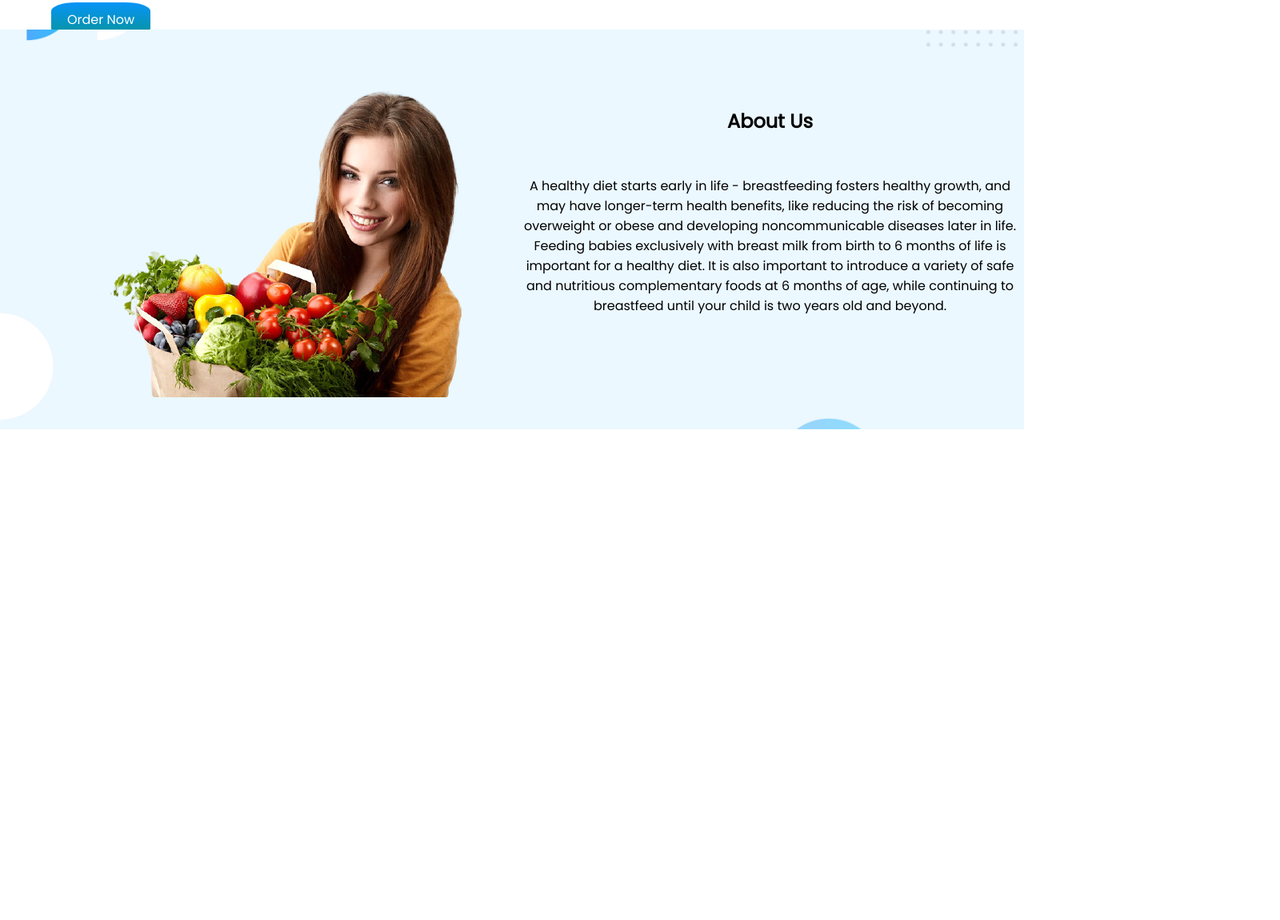
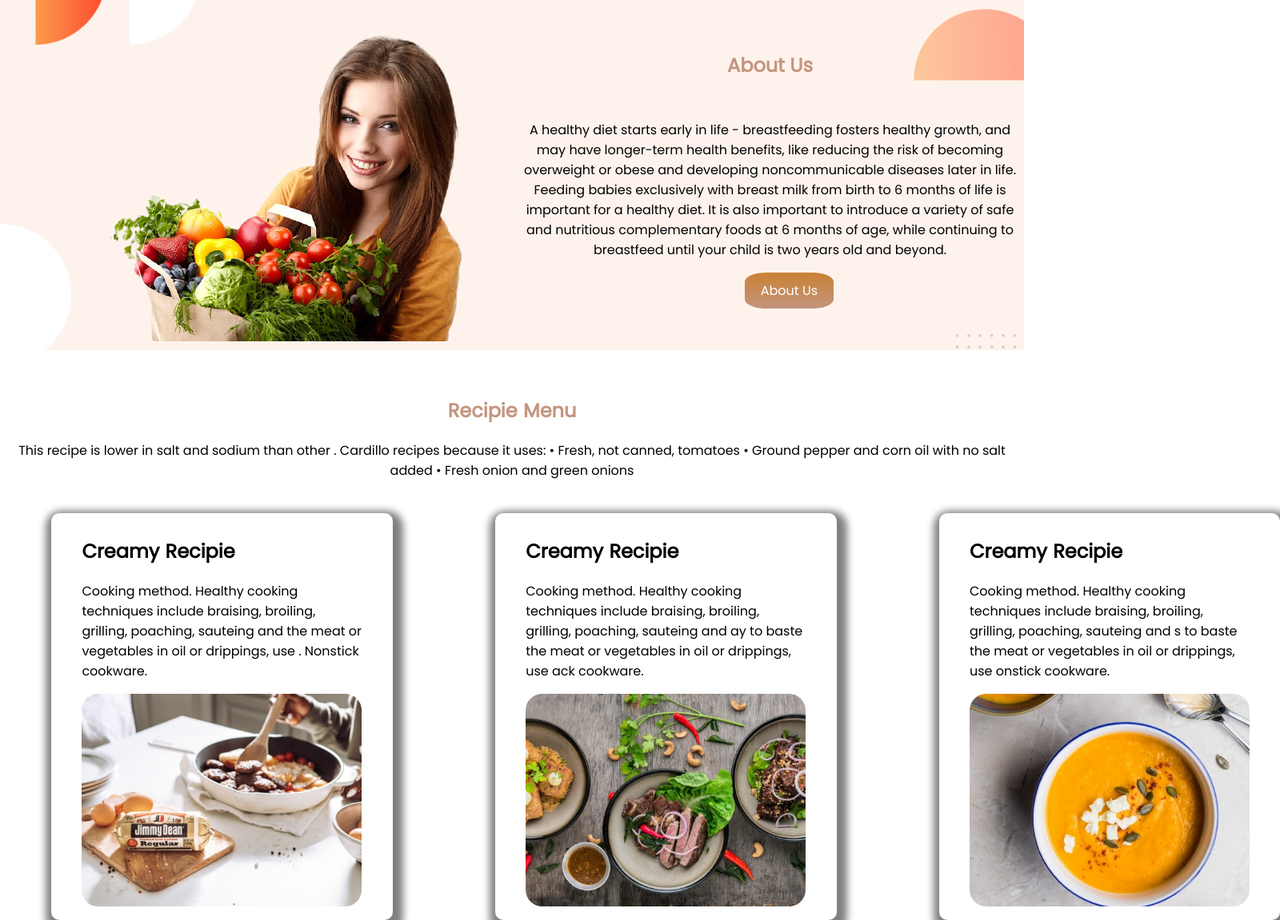
Before and after one commit to MustakShan/best-foods, a plain HTML site: page index.html in a window 1280 px wide. Shown: the part 263-1414 px from the top of the page at 80% size, 1600 px wide, since content can reach past the window. Before the commit the page ends 800 px from the top, so only its background shows below. Drawn offline with Linux system fonts and the light colour scheme.

Commit message:
menu added

```diff
--- a/index.html
+++ b/index.html
@@ -15,7 +15,7 @@
 <body>
     <section id="header">
         <div class="left-side">
-            <h1> <span> Skip </span>The Diet,<br>Eat Healthy,<br>With Best Foods</h1>
+            <h1> <span> Skip </span>The Diet, Eat Healthy, With Best Foods</h1>
             <p>IT IS HEALTH THAT IS REAL WEALTH AND NOT PIECES OF GOLD AND SILVER MAHATMA GANDHI LAWYER AND
                 ANTI-COLONIAL
                 NATIONALIST</p>
@@ -38,6 +38,46 @@
                 Feeding babies exclusively with breast milk from birth to 6 months of life is important for a healthy
                 diet. It is also important to introduce a variety of safe and nutritious complementary foods at 6 months
                 of age, while continuing to breastfeed until your child is two years old and beyond.</p>
+            <a class="button" target="_blank" href="https://web.programming-hero.com/login">About Us</a>
+        </div>
+    </section>
+    <section>
+        <div class="menu">
+            <h1>Recipie Menu</h1>
+            <p>This recipe is lower in salt and sodium than other . Cardillo recipes because it uses: • Fresh, not
+                canned, tomatoes • Ground pepper and corn oil with no salt added • Fresh onion and green onions </p>
+        </div>
+        <div id="recipie">
+            <div class="recipie-menu">
+                <h1>Creamy Recipie</h1>
+                <p>Cooking method. Healthy cooking techniques include braising, broiling, grilling, poaching, sauteing
+                    and
+                    the meat or vegetables in oil or drippings,
+                    use
+                    . Nonstick
+                    cookware.</p>
+                <img src="photos/cream.jpg" alt="cream" width="350px">
+            </div>
+            <div class="recipie-menu">
+                <h1>Creamy Recipie</h1>
+                <p>Cooking method. Healthy cooking techniques include braising, broiling, grilling, poaching, sauteing
+                    and
+                    ay to baste the meat or vegetables in oil or drippings,
+                    use
+                    ack
+                    cookware.</p>
+                <img src="photos/meat.jpg" alt="cream" width="350px">
+            </div>
+            <div class="recipie-menu">
+                <h1>Creamy Recipie</h1>
+                <p>Cooking method. Healthy cooking techniques include braising, broiling, grilling, poaching, sauteing
+                    and
+                    s to baste the meat or vegetables in oil or drippings,
+                    use
+                    onstick
+                    cookware.</p>
+                <img src="photos/soup.png" alt="cream" width="350px">
+            </div>
         </div>
     </section>
 </body>
--- a/style.css
+++ b/style.css
@@ -1,15 +1,15 @@
 body{
     font-family: 'Poppins', sans-serif;
     margin: 0%;
-}
-h1{
-    font-weight: 800;
 }
 span{
     color: #0794F8;
 }
 #header{
     display: flex;
+}
+h1{
+    word-spacing: 1px;
 }
 .button{
     text-decoration: none;
@@ -31,15 +31,14 @@ a{
 }
 #about-us{
     display: flex;
-    background-image: url(photos/bg-2.jpg);
-    height: 500px;
-    background-position: center;
+    background-image: url(photos/bg-2.png);
+    width: 100%;
     background-repeat: no-repeat;
     background-size: cover;
-    position: relative;
 }
 
 h2{
+    color: #C3957E;
     text-align: center;
     padding-bottom: 5%;
 }
@@ -49,6 +48,38 @@ h2{
 .word-side{
     padding-top: 6%;
 }
-p{
+#about-us .word-side p{
     text-align: center;
 }
+.button{
+    text-decoration: none;
+    background-image: linear-gradient(#CA8134, #C3957E);
+    padding: 10px 20px;
+
+}
+.word-side a{
+    display: inline-block;
+    margin-left: 45%;
+
+}
+.menu{
+    text-align: center;
+    padding-bottom: 2%;
+    padding-top: 3%;
+}
+.menu h1{
+    color: #C3957E;
+}
+#recipie{
+    display: flex;
+}
+.recipie-menu{
+    padding: 10px;
+    width: 30%;
+    margin-left: 5%;
+    margin-right: 5%;
+    padding-left: 3%;
+    padding-right: 3%;
+    box-shadow: 3px 7px 10px 10px grey;
+    border-radius: 10px;
+}
```
Also changed, not shown: photos/bg-2.jpg (deleted), photos/bg-2.png (added), photos/cream.jpg (added), photos/meat.jpg (added), photos/soup.png (added).
